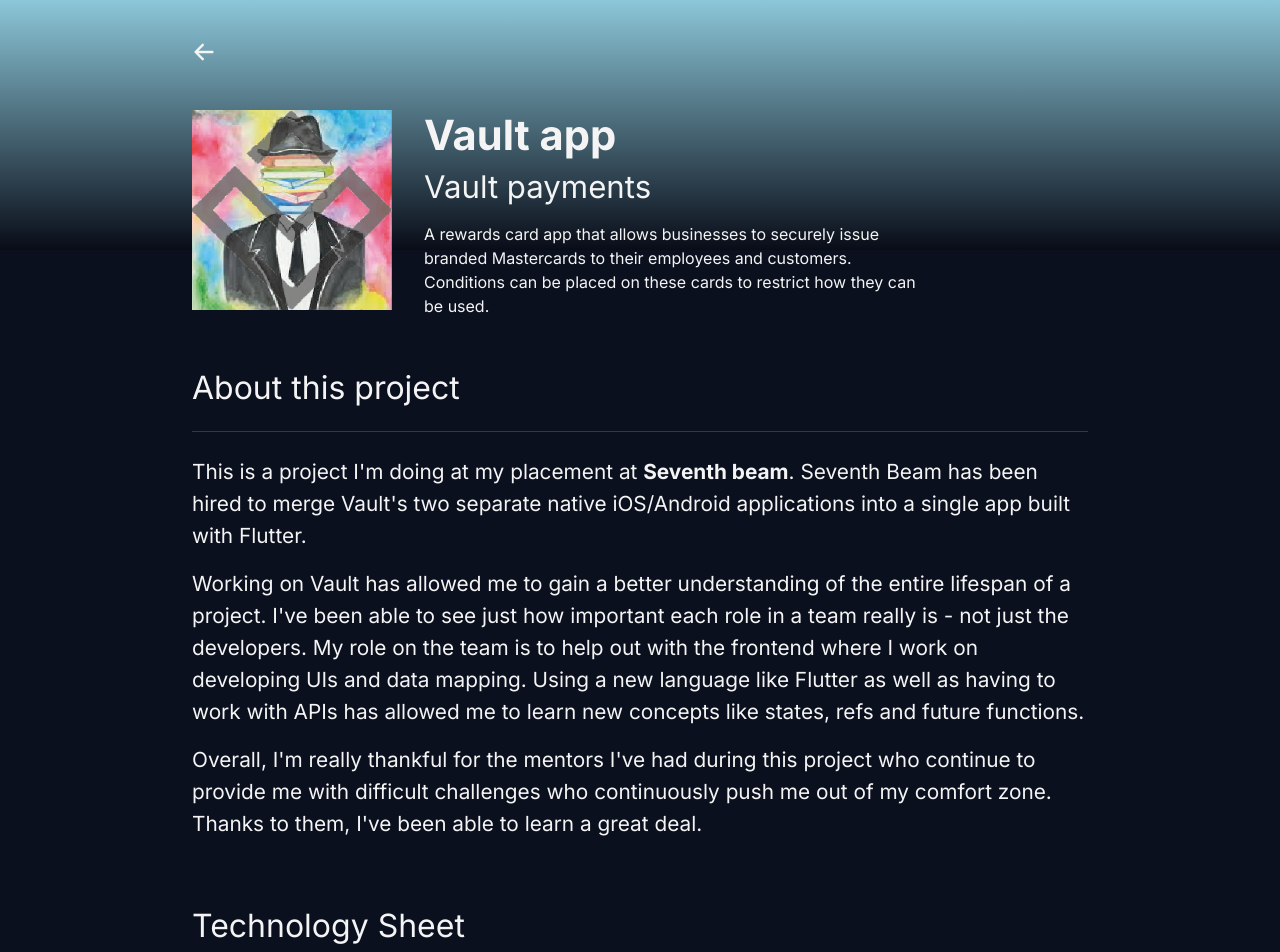
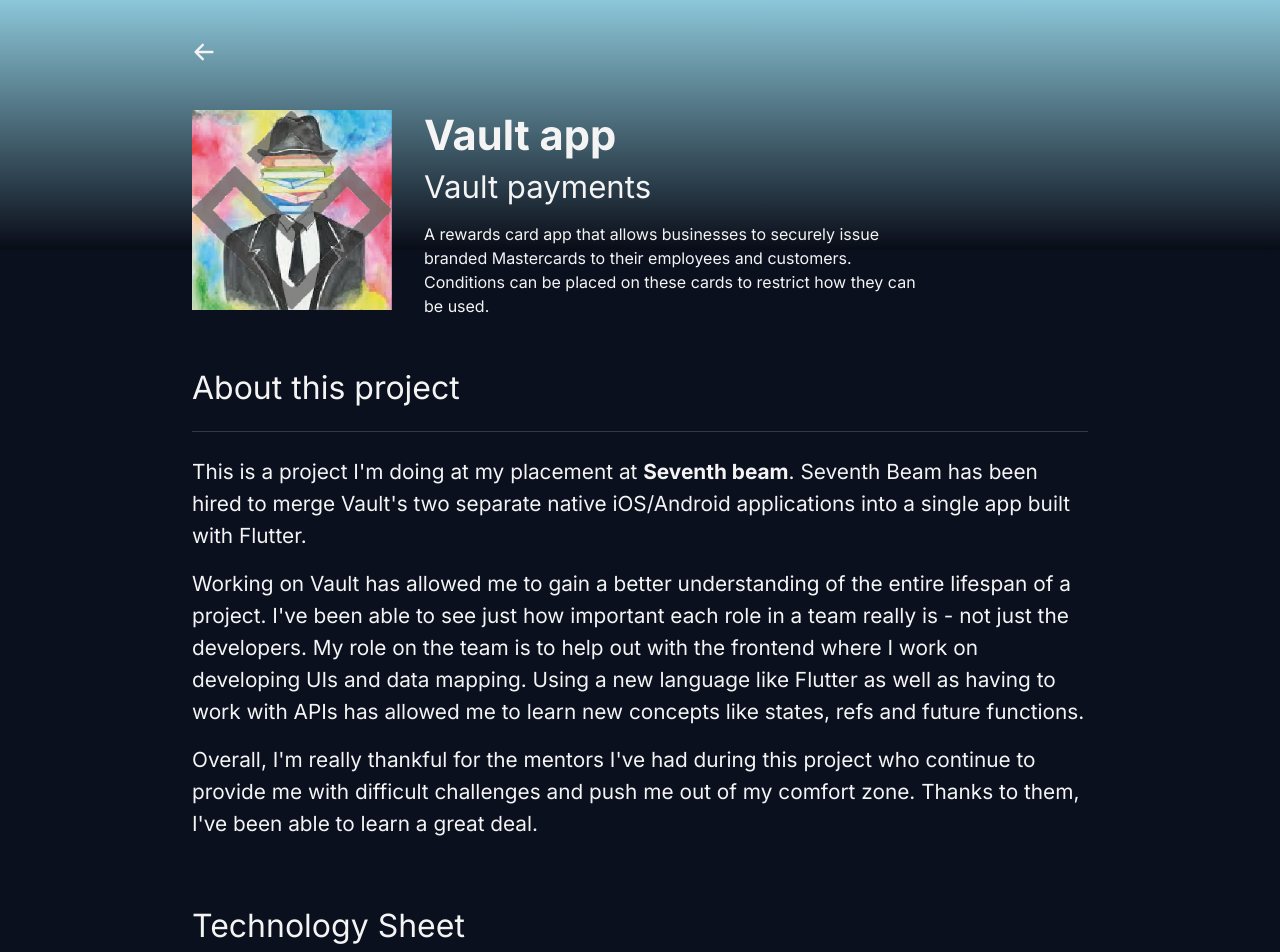
Before and after one commit to smurphnerd/portfolio-website, a React (Create React App) app: page /projects/vault in a window 1280 px wide. Shown: the top 952 px of the page. Built offline with nearby package versions, Linux system fonts and the light colour scheme; a web font is replaced by a local one.

Commit message:
Add employers

```diff
--- a/src/pages/projects/Vault.tsx
+++ b/src/pages/projects/Vault.tsx
@@ -35,9 +35,9 @@
             </p>
             <p>
               Overall, I'm really thankful for the mentors I've had during this
-              project who continue to provide me with difficult challenges who
-              continuously push me out of my comfort zone. Thanks to them, I've
-              been able to learn a great deal.
+              project who continue to provide me with difficult challenges and
+              push me out of my comfort zone. Thanks to them, I've been able to
+              learn a great deal.
             </p>
           </>
         }
```
